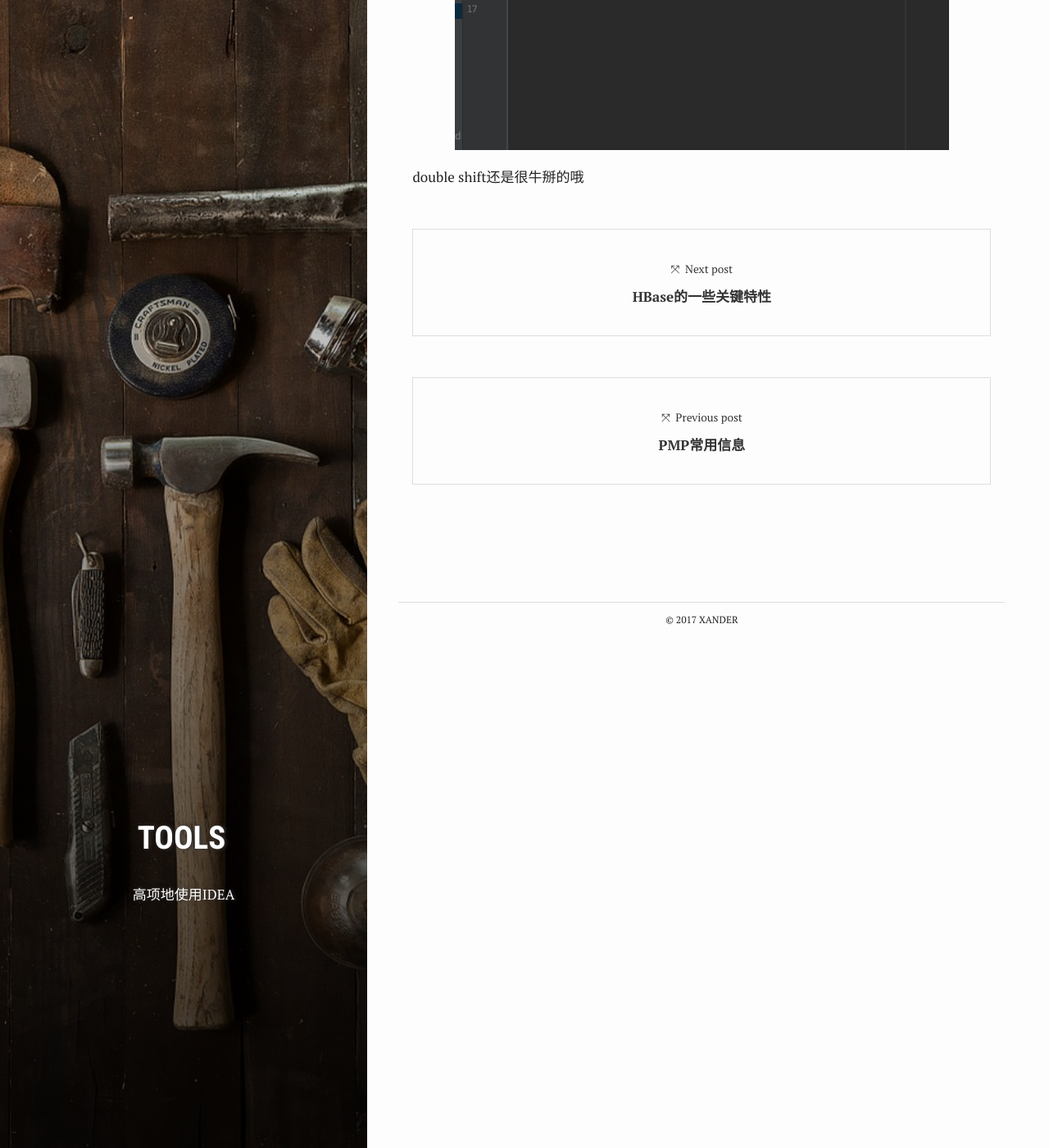
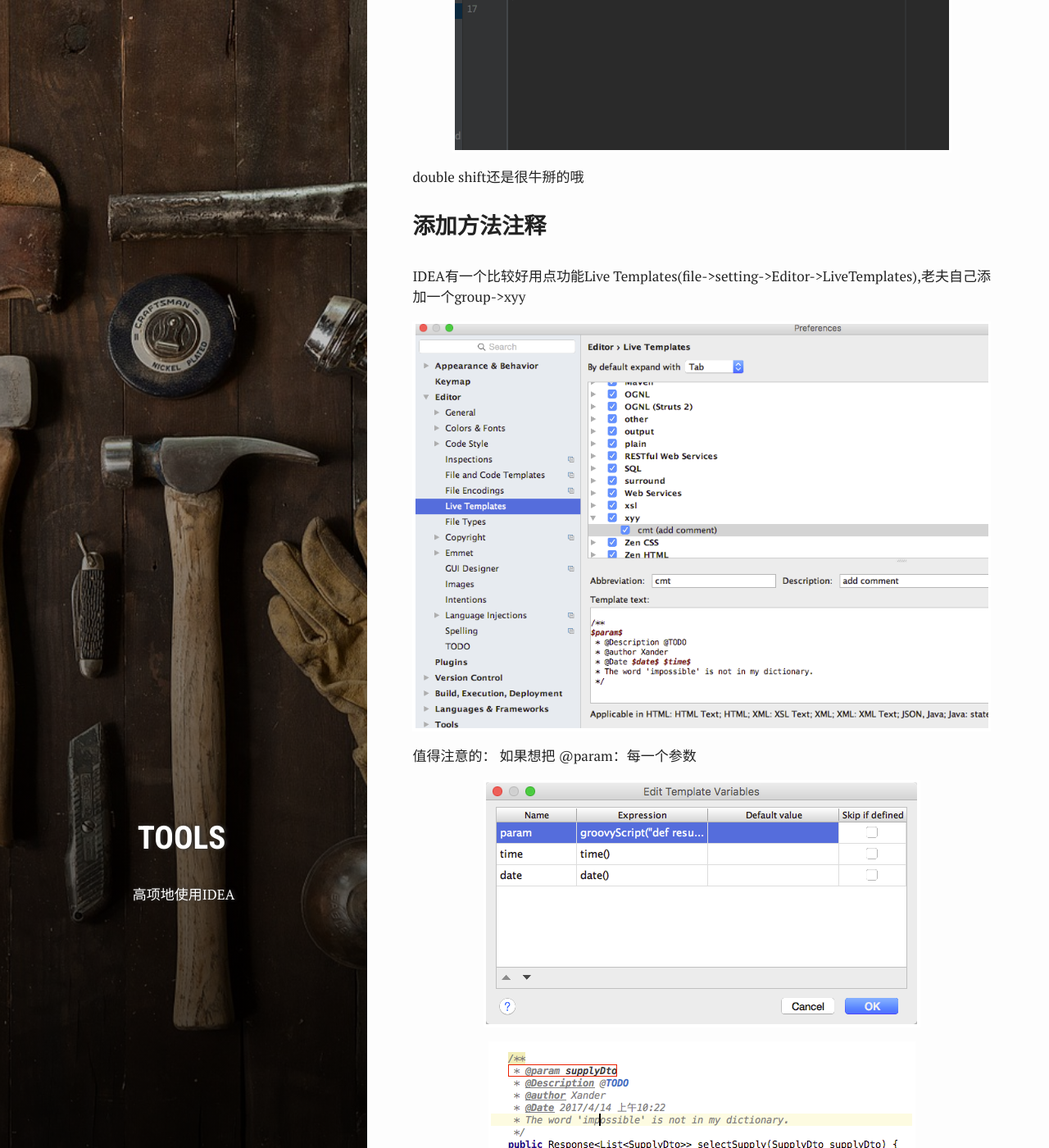
Before and after one commit to yyxiao/yyxiao.github.io, a Jekyll site: the page built from _posts/2017-01-12-IntelliJ.md, in a window 1280 px wide and 1400 px high, scrolled down 2406 px. Shown: the whole window at 82% size. Built offline with Jekyll 4.4.1, drawn with Linux system fonts in a browser that asks for light colours.

Commit message:
idea add method

```diff
--- a/_posts/2017-01-12-IntelliJ.md
+++ b/_posts/2017-01-12-IntelliJ.md
@@ -43,3 +43,16 @@ author: Xander
 ![]({{ site.images }}/post/170112/6.gif)
 
 double shift还是很牛掰的哦
+
+### 添加方法注释
+
+IDEA有一个比较好用点功能Live Templates(file->setting->Editor->LiveTemplates),老夫自己添加一个group->xyy
+
+[![1]({{ site.images }}/post/170112/1.png)]({{ site.images }}/post/170112/1.png)
+
+值得注意的：
+如果想把 @param：每一个参数
+
+[![3]({{ site.images }}/post/170112/3.png)]({{ site.images }}/post/170112/3.png)
+
+[![4]({{ site.images }}/post/170112/4.png)]({{ site.images }}/post/170112/4.png)
```
Also changed, not shown: _posts/2017-03-08-Java后端面试题总结.md (+58 -0 lines), assets/images/post/170112/1.png (added), assets/images/post/170112/3.png (added), assets/images/post/170112/4.png (added).
